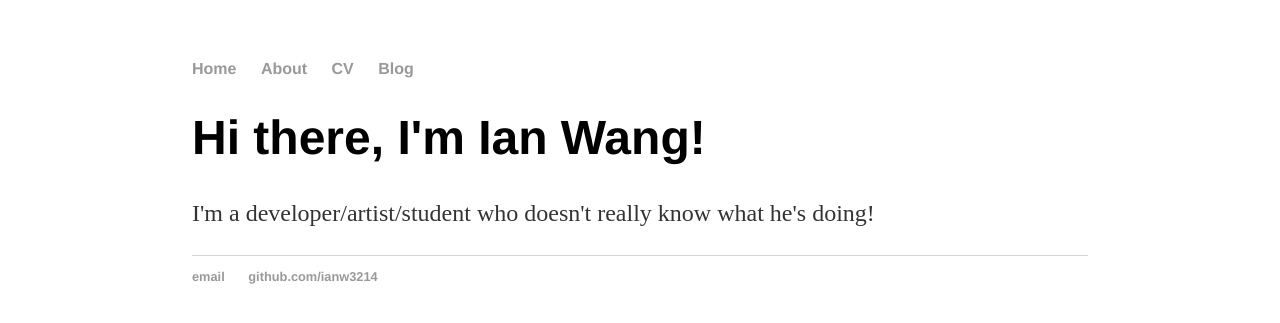
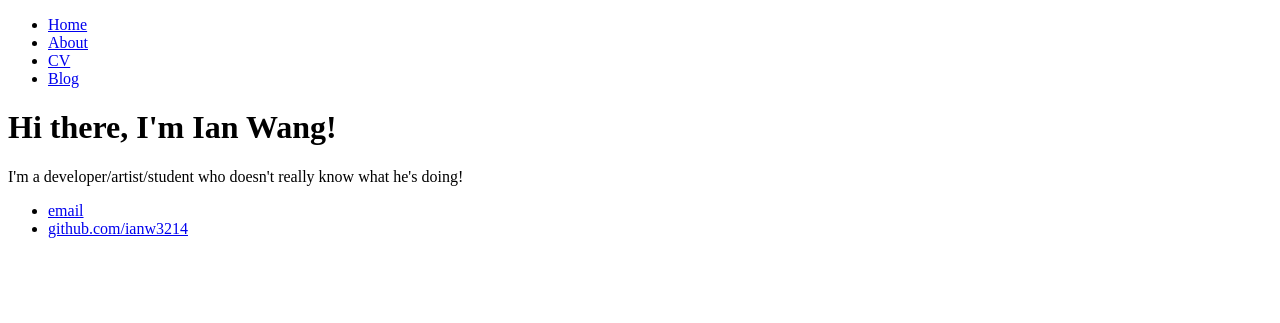
Before and after one commit to ianw3214/ianw3214.github.io, a Jekyll site: the page built from index.html, in a window 1280 px wide. Shown: the top 323 px of the page. Built offline with Jekyll 4.4.1, drawn with Linux system fonts in a browser that asks for light colours.

Commit message:
Remove custom css to use default midnight theme

```diff
--- a/css/main.css
+++ b/css/main.css
@@ -1,43 +1,4 @@
-body {
-    margin: 60px auto;
-    width: 70%;
-}
-nav ul, footer ul {
-    font-family:'Helvetica', 'Arial', 'Sans-Serif';
-    padding: 0px;
-    list-style: none;
-    font-weight: bold;
-}
-nav ul li, footer ul li {
-    display: inline;
-    margin-right: 20px;
-}
-a {
-    text-decoration: none;
-    color: #999;
-}
-a:hover {
-    text-decoration: underline;
-}
-h1 {
-    font-size: 3em;
-    font-family:'Helvetica', 'Arial', 'Sans-Serif';
-}
-p {
-    font-size: 1.5em;
-    line-height: 1.4em;
-    color: #333;
-}
-footer {
-    border-top: 1px solid #d5d5d5;
-    font-size: .8em;
-}
+---
+---
 
-ul.posts {
-    margin: 20px auto 40px;
-    font-size: 1.5em;
-}
-
-ul.posts li {
-    list-style: none;
-}
+@import "{{ site.theme }}";
```
